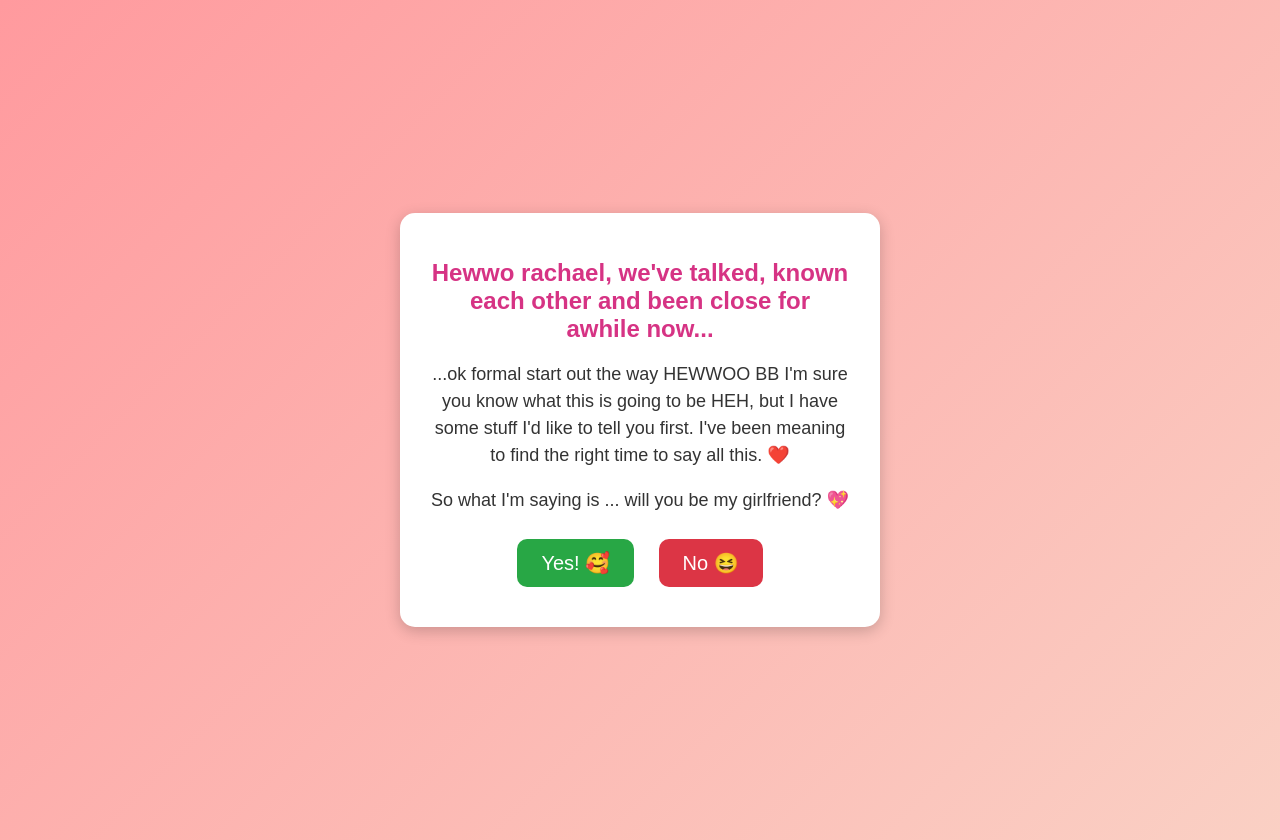
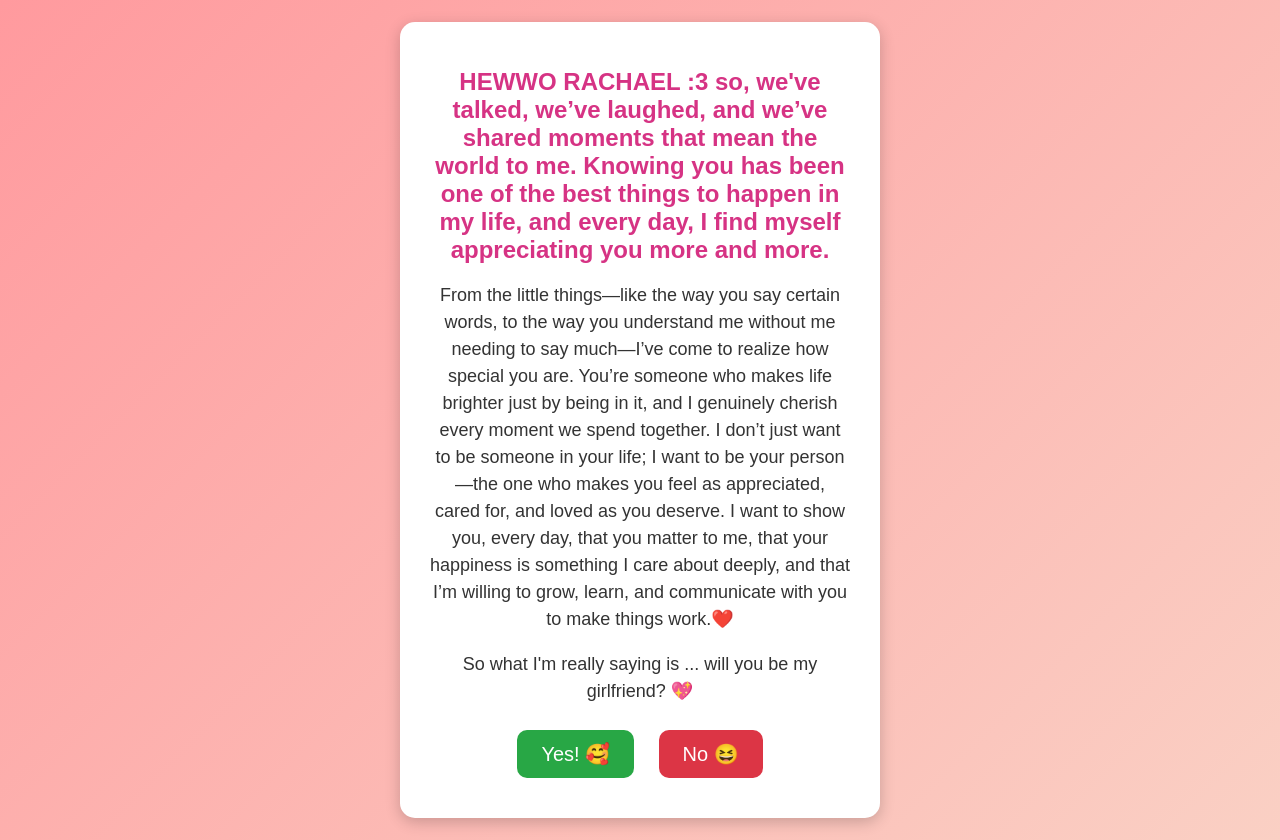
Before and after one commit to Kenawt/retyxx, a plain HTML site: page index.html in a window 1280 px wide. Drawn offline with Linux system fonts and the light colour scheme.

Commit message:
Update to index.html
Message update

```diff
--- a/index.html
+++ b/index.html
@@ -14,9 +14,9 @@
     </audio>
 
     <div class="container">
-        <h1 id="question">Hewwo rachael, we've talked, known each other and been close for awhile now... </h1>
-        <p id="message">...ok formal start out the way HEWWOO BB I'm sure you know what this is going to be HEH, but I have some stuff I'd like to tell you first. I've been meaning to find the right time to say all this. ❤️</p>
-        <p id="finalMessage">So what I'm saying is ... will you be my girlfriend? 💖</p>
+        <h1 id="question">HEWWO RACHAEL :3 so, we've talked, we’ve laughed, and we’ve shared moments that mean the world to me. Knowing you has been one of the best things to happen in my life, and every day, I find myself appreciating you more and more. </h1>
+        <p id="message">From the little things—like the way you say certain words, to the way you understand me without me needing to say much—I’ve come to realize how special you are. You’re someone who makes life brighter just by being in it, and I genuinely cherish every moment we spend together. I don’t just want to be someone in your life; I want to be your person—the one who makes you feel as appreciated, cared for, and loved as you deserve. I want to show you, every day, that you matter to me, that your happiness is something I care about deeply, and that I’m willing to grow, learn, and communicate with you to make things work.❤️</p>
+        <p id="finalMessage">So what I'm really saying is ... will you be my girlfriend? 💖</p>
 
         <div class="buttons">
             <button id="yesButton" onclick="replyYes()">Yes! 🥰</button>
```
